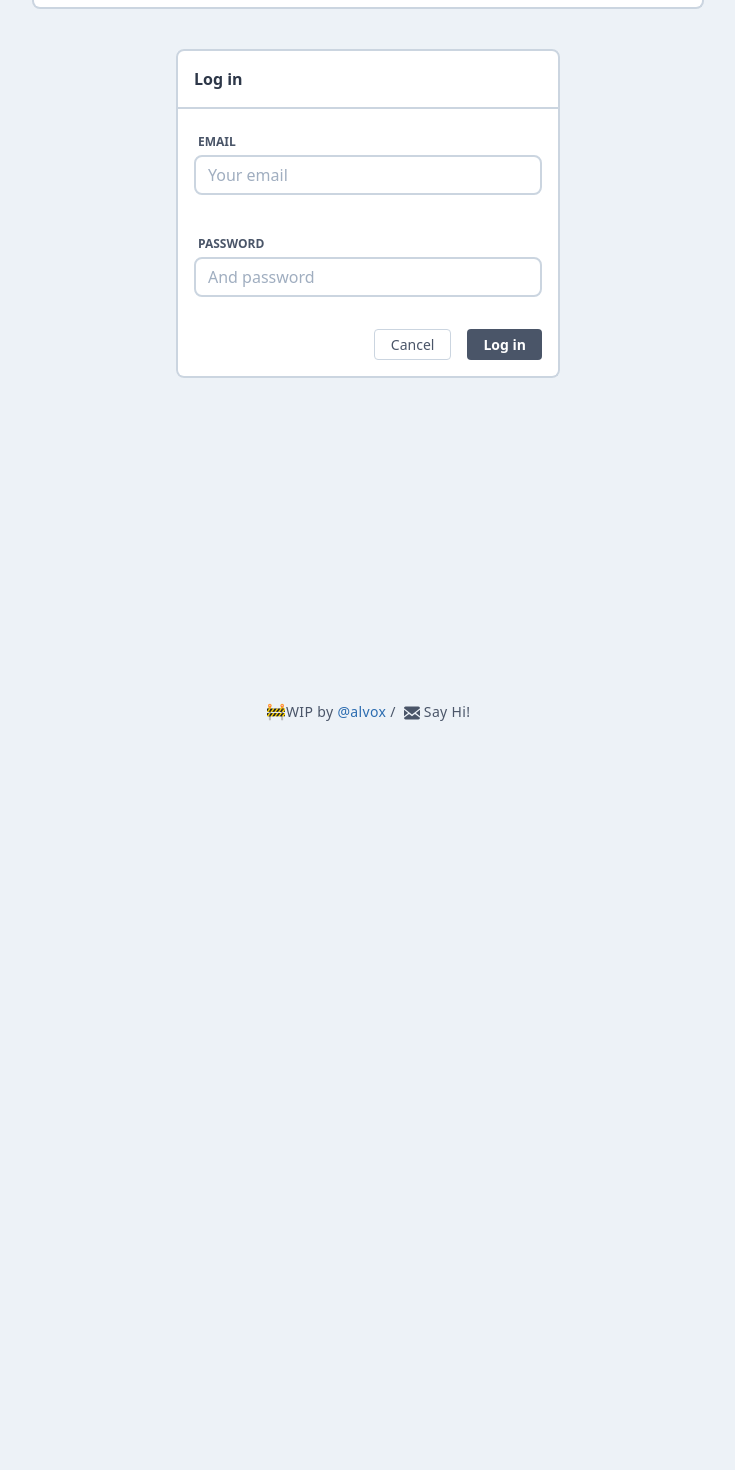
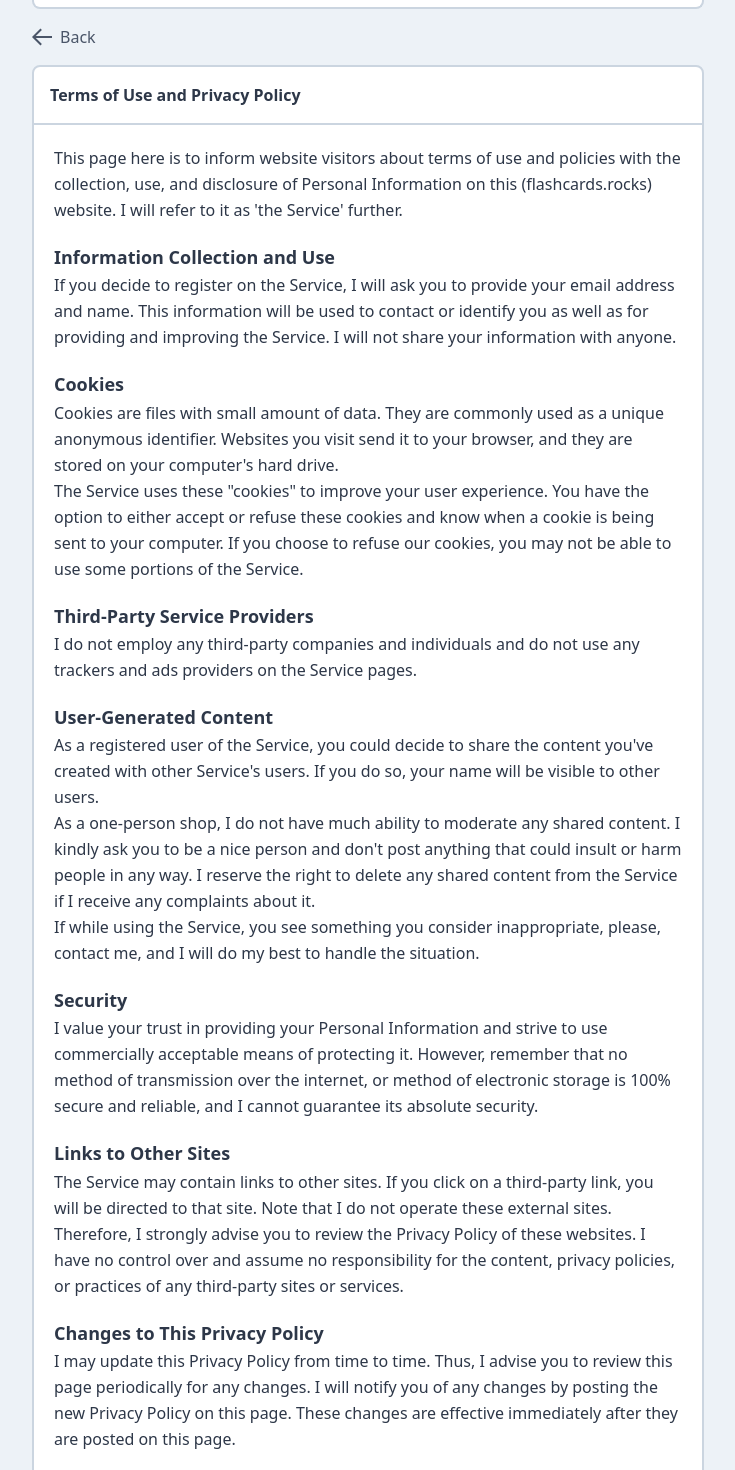
Before and after one commit to alvox/flcrd-client-web, a Vue app: page /terms in a window 1280 px wide. Before the commit this address led to /login. Shown: the part 57-1527 px from the top of the page, without its empty margins (272-1007 px from the left). Before the commit the page ends 800 px from the top, so only its background shows below. Built offline with nearby package versions, Linux system fonts and the light colour scheme.

Commit message:
Add Terms page.

```diff
--- a/src/components/Footer.vue
+++ b/src/components/Footer.vue
@@ -1,15 +1,24 @@
 <template>
     <div class="mx-auto max-w-2xl text-center">
-            <div class="flex items-center">
-                <p class="mt-10 mb-5 text-gray-700 text-sm font-thin tracking-wide">
-                    <span class="text-base">🚧</span>WIP by <a class="text-blue-700" href="https://github.com/alvox" target="_blank" rel="noopener">@alvox</a>   /
+        <div class="flex items-center mt-10 mb-5 text-gray-700 text-sm font-thin tracking-wide">
+            <p>
+                <span class="text-base">🚧</span>WIP by
+                <a class="text-blue-700" href="https://github.com/alvox" target="_blank" rel="noopener">@alvox</a>
             </p>
-                <p class="mt-10 mb-5 text-gray-700 text-sm font-thin tracking-wide ml-2">
+            <p class="px-3 text-base">•</p>
+            <div>
+                <router-link :to="{name: 'Terms'}">
+                    <p class="underline">Terms and Privacy</p>
+                </router-link>
+            </div>
+            <p class="px-3 text-base">•</p>
+            <p>
                 <a href="mailto:al@alvox.net">
-                        <svg class="inline-block fill-current h-4 w-4" xmlns="http://www.w3.org/2000/svg" viewBox="0 0 20 20">
+                    <svg class="inline-block fill-current h-4 w-4" xmlns="http://www.w3.org/2000/svg"
+                         viewBox="0 0 20 20">
                         <path d="M18 2a2 2 0 0 1 2 2v12a2 2 0 0 1-2 2H2a2 2 0 0 1-2-2V4c0-1.1.9-2 2-2h16zm-4.37 9.1L20 16v-2l-5.12-3.9L20 6V4l-10 8L0 4v2l5.12 4.1L0 14v2l6.37-4.9L10 14l3.63-2.9z"/>
                     </svg>
-                        Say Hi!
+                    <span class="pl-1 underline">Contact me</span>
                 </a>
             </p>
         </div>
--- /dev/null
+++ b/src/components/Terms.vue
@@ -0,0 +1,89 @@
+<template>
+    <div>
+        <!--BACK BUTTON-->
+        <div class="mx-auto max-w-2xl min-w-2xl hidden md:flex">
+            <div class="flex items-center my-4 cursor-pointer text-gray-700 hover:text-gray-600" @click="goBack">
+                <svg class="fill-current inline-block h-5 w-5" xmlns="http://www.w3.org/2000/svg"
+                     viewBox="0 0 20 20">
+                    <path d="M3.828 9l6.071-6.071-1.414-1.414L0 10l.707.707 7.778 7.778 1.414-1.414L3.828 11H20V9H3.828z"/>
+                </svg>
+                <p class="font-thin ml-2">Back</p>
+            </div>
+        </div>
+        <div class="mx-auto max-w-2xl min-w-2xl mt-10 md:mt-0">
+            <div class="md:flex items-center border-2 rounded-t-lg border-gray-400 bg-white">
+                <p class="section-header">Terms of Use and Privacy Policy</p>
+            </div>
+            <div class="sm:block border-2 border-t-0 rounded-b-lg border-gray-400 p-5 bg-white text-gray-800 leading-relaxed">
+                <p class="font-thin">
+                    This page here is to inform website visitors about terms of use and policies with the collection,
+                    use, and disclosure of Personal Information on this (flashcards.rocks) website.
+                    I will refer to it as 'the Service' further.
+                </p>
+                <p class="font-bold text-lg pt-5">Information Collection and Use</p>
+                <p class="font-thin">
+                    If you decide to register on the Service, I will ask you to provide your email address and name.
+                    This information will be used to contact or identify you as well as for providing and improving the Service.
+                    I will not share your information with anyone.
+                </p>
+                <p class="font-bold text-lg pt-5">Cookies</p>
+                <p class="font-thin">
+                    Cookies are files with small amount of data. They are commonly used as a unique anonymous identifier.
+                    Websites you visit send it to your browser, and they are stored on your computer's hard drive.<br/>
+                    The Service uses these "cookies" to improve your user experience.
+                    You have the option to either accept or refuse these cookies and know when a cookie is being sent to your computer.
+                    If you choose to refuse our cookies, you may not be able to use some portions of the Service.
+                </p>
+                <p class="font-bold text-lg pt-5">Third-Party Service Providers</p>
+                <p class="font-thin">
+                    I do not employ any third-party companies and individuals and do not use any trackers and ads providers on the Service pages.
+                </p>
+                <p class="font-bold text-lg pt-5">User-Generated Content</p>
+                <p class="font-thin">
+                    As a registered user of the Service, you could decide to share the content you've created with other Service's users.
+                    If you do so, your name will be visible to other users. <br/>
+                    As a one-person shop, I do not have much ability to moderate any shared content.
+                    I kindly ask you to be a nice person and don't post anything that could insult or harm people in any way.
+                    I reserve the right to delete any shared content from the Service if I receive any complaints about it.<br/>
+                    If while using the Service, you see something you consider inappropriate, please, contact me,
+                    and I will do my best to handle the situation.
+                </p>
+                <p class="font-bold text-lg pt-5">Security</p>
+                <p class="font-thin">
+                    I value your trust in providing your Personal Information and strive to use commercially acceptable means of protecting it.
+                    However, remember that no method of transmission over the internet, or method of electronic storage
+                    is 100% secure and reliable, and I cannot guarantee its absolute security.
+                </p>
+                <p class="font-bold text-lg pt-5">Links to Other Sites</p>
+                <p class="font-thin">
+                    The Service may contain links to other sites. If you click on a third-party link, you will be directed to that site.
+                    Note that I do not operate these external sites.
+                    Therefore, I strongly advise you to review the Privacy Policy of these websites.
+                    I have no control over and assume no responsibility for the content, privacy policies, or practices of any third-party sites or services.
+                </p>
+                <p class="font-bold text-lg pt-5">Changes to This Privacy Policy</p>
+                <p class="font-thin">
+                    I may update this Privacy Policy from time to time.
+                    Thus, I advise you to review this page periodically for any changes.
+                    I will notify you of any changes by posting the new Privacy Policy on this page.
+                    These changes are effective immediately after they are posted on this page.
+                </p>
+                <p class="font-bold text-lg pt-5">Contact Me</p>
+                <p class="font-thin">
+                    If you have any questions or suggestions about this Privacy Policy, do not hesitate to contact me at <a class="text-blue-700" href="mailto:al@alvox.net">al@alvox.net</a>.
+                </p>
+            </div>
+        </div>
+    </div>
+</template>
+
+<script>
+    export default {
+        name: "Terms",
+        methods: {
+            goBack() {
+                this.$router.back()
+            }
+        }
+    }
+</script>
--- a/src/router.js
+++ b/src/router.js
@@ -3,13 +3,14 @@ import Router from 'vue-router'
 import Index from '@/components/Index'
 import AddDeck from "@/components/AddDeck"
 import Decks from "@/components/Decks"
-import FlashcardsList from "@/components/FlashcardsList";
+import FlashcardsList from "@/components/FlashcardsList"
 import EditFlashcard from "@/components/EditFlashcard"
 import Registration from "@/components/Registration"
+import Terms from "@/components/Terms"
 
 import Login from "@/components/Login"
 import {TokenService} from "./services/token"
-import PracticeMode from "./components/PracticeMode";
+import PracticeMode from "./components/PracticeMode"
 
 Vue.use(Router);
 
@@ -74,6 +75,14 @@ const router =  new Router({
             meta: {
                 public: true
             }
+        },
+        {
+            path: '/terms',
+            name: 'Terms',
+            component: Terms,
+            meta: {
+                public: true
+            }
         }
     ]
 });
```
Lines whose indentation alone changed are shown as unchanged.
